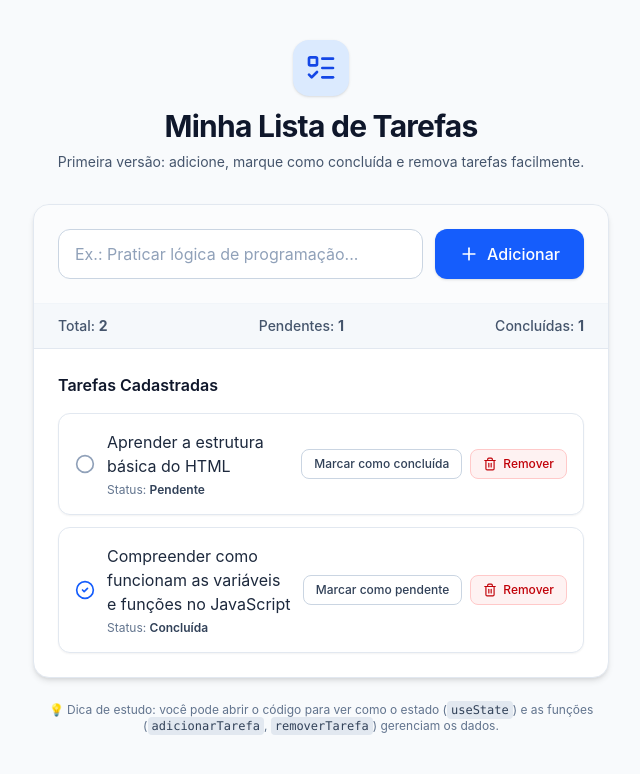
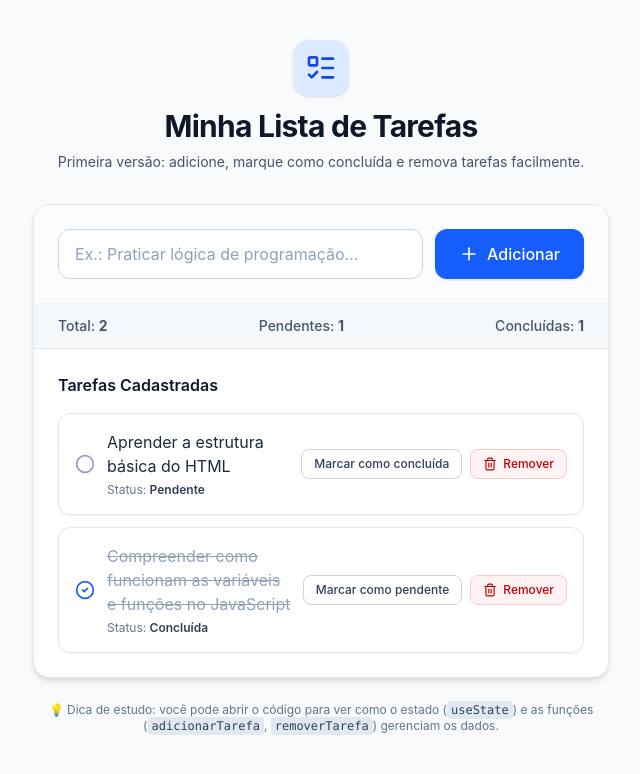
Before and after one commit to vaniaeloaradm-star/lista-de-tarefas, a React (Vite) app: page / in a window 1280 px wide. Shown: the top 774 px of the page, without its empty margins (319-959 px from the left). Built offline with nearby package versions, Linux system fonts and the light colour scheme.

Commit message:
feat: add strikethrough style to completed tasks
Update task list UI to visually indicate completion by applying a strikethrough effect and color change to the text of finished items.

```diff
--- a/src/App.tsx
+++ b/src/App.tsx
@@ -192,8 +192,14 @@ export default function App() {
                     </button>
 
                     <div className="flex flex-col flex-1 min-w-0">
-                      {/* O texto da tarefa permanece com visual uniforme conforme solicitado para esta primeira etapa */}
-                      <span className="text-slate-800 text-sm sm:text-base break-words font-normal">
+                      {/* Apenas tarefas concluídas aparecem com o texto riscado */}
+                      <span
+                        className={`text-sm sm:text-base break-words transition-all duration-200 ${
+                          tarefa.concluida
+                            ? 'line-through text-slate-400'
+                            : 'no-underline text-slate-800 font-normal'
+                        }`}
+                      >
                         {tarefa.texto}
                       </span>
 
```
